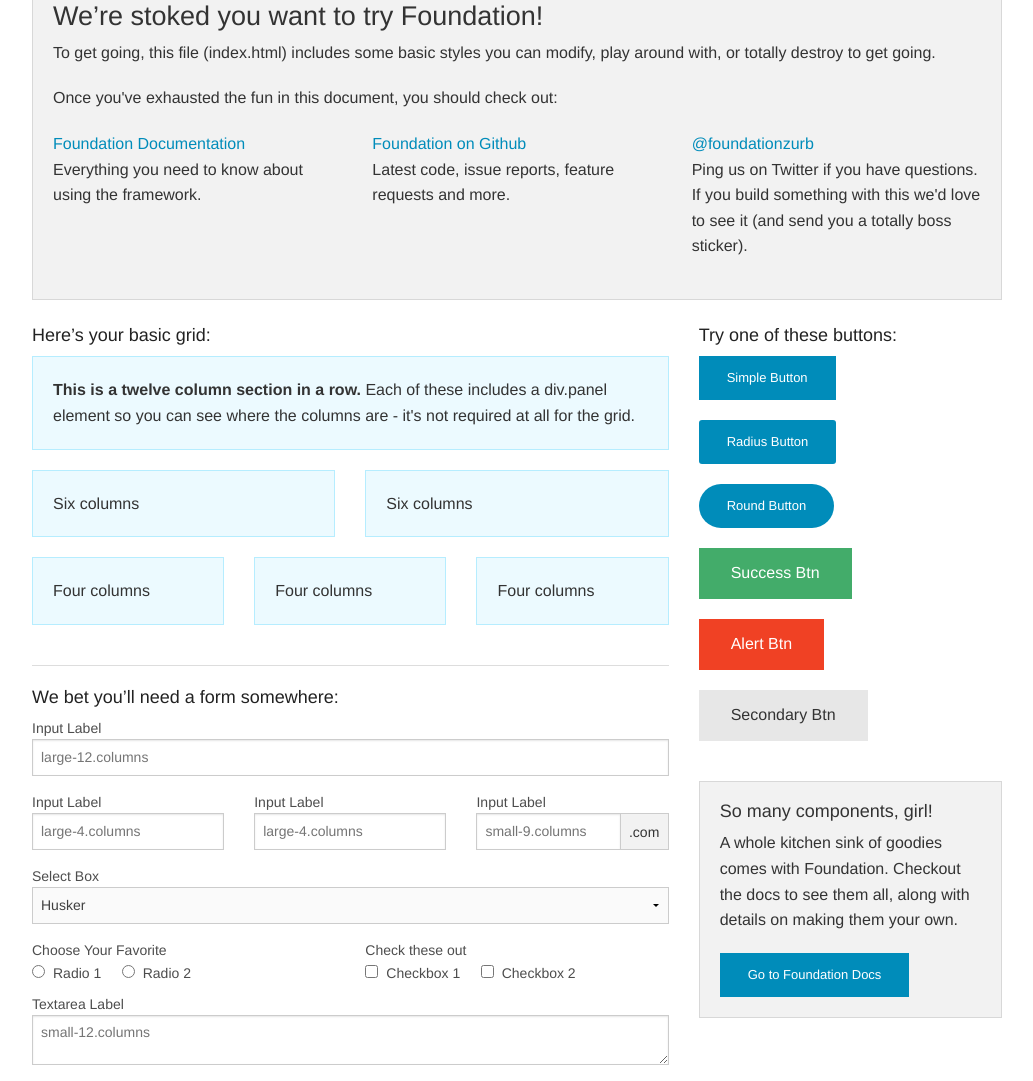
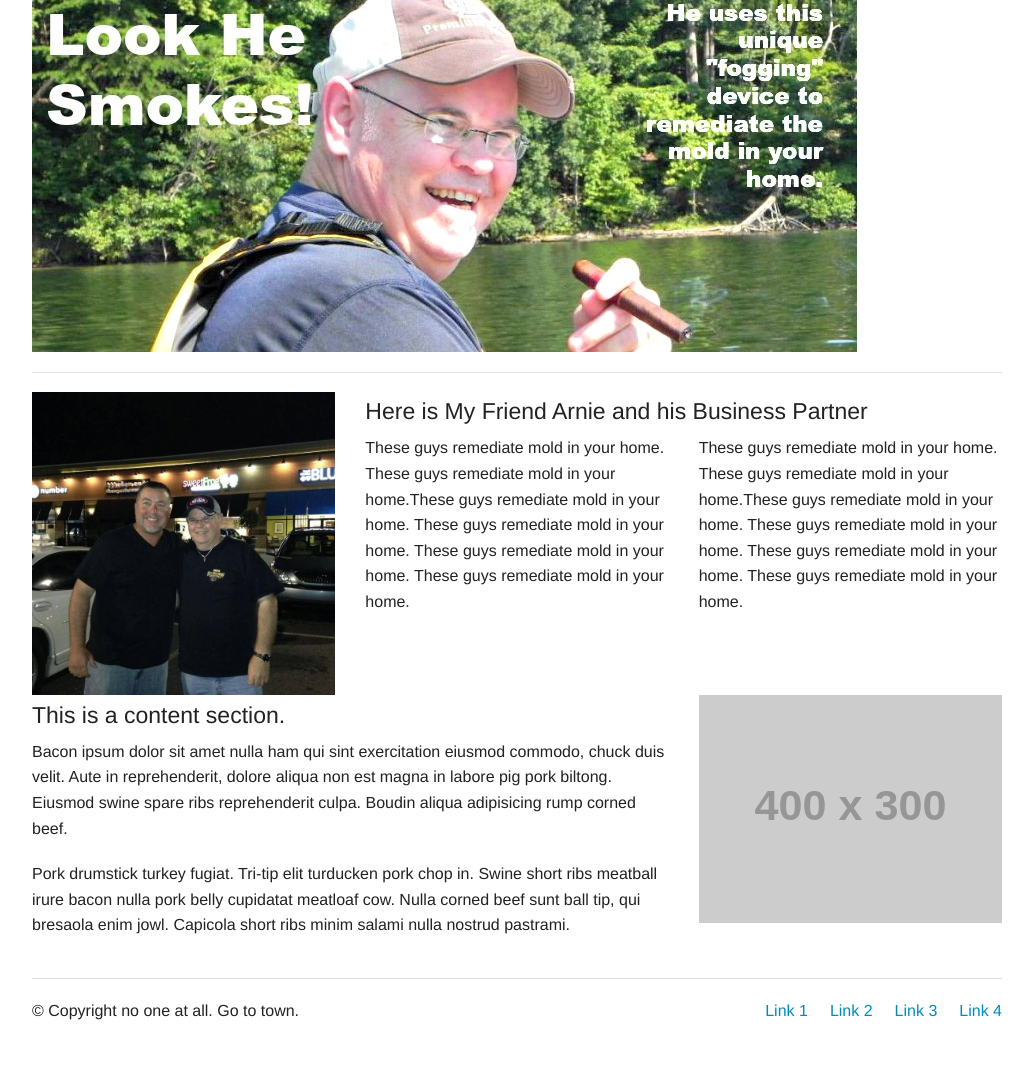
Before and after one commit to DarrenJansen/practice, a plain HTML site: page index.html in a window 1280 px wide. Shown: the part 91-1172 px from the top of the page, without its empty margins (123-1156 px from the left). After the commit the page ends 1135 px from the top, so only its background shows below. Drawn offline with Linux system fonts and the light colour scheme; placeholder pictures from the web are drawn by us.

Commit message:
Added pictures and a Foundation tmplate

```diff
--- a/index.html
+++ b/index.html
@@ -9,158 +9,89 @@
   </head>
   <body>
 
+
       <div class="row">
-      <div class="large-12 columns">
-        <h1>Welcome to Foundation</h1>
+        <div class="large-3 columns">
+          <h1><img src="img/DarrensSiteFactory.png"></h1>
+        </div>
+        <div class="large-9 columns">
+          <ul class="button-group right">
+            <li><a href="http://darrenjansen.github.io/caedmon" class="button">Caedmon's Superheroes</a></li>
+            <li><a href="http://DarrenTJansen.github.io/class" class="button">Darren's Class Site</a></li>
+            <li><a href="#" class="button">Link 3</a></li>
+            <li><a href="#" class="button">Link 4</a></li>
+          </ul>
         </div>
       </div>
 
+
+
+
+
+
       <div class="row">
         <div class="large-12 columns">
-      	<div class="panel">
-	        <h3>We&rsquo;re stoked you want to try Foundation! </h3>
-	        <p>To get going, this file (index.html) includes some basic styles you can modify, play around with, or totally destroy to get going.</p>
-	        <p>Once you've exhausted the fun in this document, you should check out:</p>
+          <img src="img/arnielitchfield-825x510.jpg">
+
+          <hr>
+        </div>
+      </div>
+
+
       <div class="row">
-	        	<div class="large-4 medium-4 columns">
-	    		<p><a href="http://foundation.zurb.com/docs">Foundation Documentation</a><br />Everything you need to know about using the framework.</p>
+        <div class="large-4 columns">
+          <img src="img/Guysmoldcontrol.jpg">
         </div>
-	        	<div class="large-4 medium-4 columns">
-	        		<p><a href="http://github.com/zurb/foundation">Foundation on Github</a><br />Latest code, issue reports, feature requests and more.</p>
+        <div class="large-8 columns">
+          <h4>Here is My Friend Arnie and his Business Partner</h4>
+          <div class="row">
+            <div class="large-6 columns">
+              <p>These guys remediate mold in your home. These guys remediate mold in your home.These guys remediate mold in your home. These guys remediate mold in your home. These guys remediate mold in your home. These guys remediate mold in your home.</p>
             </div>
-	        	<div class="large-4 medium-4 columns">
-	        		<p><a href="http://twitter.com/foundationzurb">@foundationzurb</a><br />Ping us on Twitter if you have questions. If you build something with this we'd love to see it (and send you a totally boss sticker).</p>
-	        	</div>
+            <div class="large-6 columns">
+              <p>These guys remediate mold in your home. These guys remediate mold in your home.These guys remediate mold in your home. These guys remediate mold in your home. These guys remediate mold in your home. These guys remediate mold in your home.</p>
             </div>
           </div>
         </div>
       </div>
 
-    <div class="row">
-      <div class="large-8 medium-8 columns">
-        <h5>Here&rsquo;s your basic grid:</h5>
-        <!-- Grid Example -->
+
+
 
       <div class="row">
+        <div class="large-8 columns">
+          <h4>This is a content section.</h4>
+
+          <p>Bacon ipsum dolor sit amet nulla ham qui sint exercitation eiusmod commodo, chuck duis velit. Aute in reprehenderit, dolore aliqua non est magna in labore pig pork biltong. Eiusmod swine spare ribs reprehenderit culpa. Boudin aliqua adipisicing rump corned beef.</p>
+
+          <p>Pork drumstick turkey fugiat. Tri-tip elit turducken pork chop in. Swine short ribs meatball irure bacon nulla pork belly cupidatat meatloaf cow. Nulla corned beef sunt ball tip, qui bresaola enim jowl. Capicola short ribs minim salami nulla nostrud pastrami.</p>
+
+        </div>
+        <div class="large-4 columns">
+          <img src="http://placehold.it/400x300&text=[img]">
+        </div>
+      </div>
+
+
+
+      <footer class="row">
         <div class="large-12 columns">
-            <div class="callout panel">
-              <p><strong>This is a twelve column section in a row.</strong> Each of these includes a div.panel element so you can see where the columns are - it's not required at all for the grid.</p>
+          <hr/>
+          <div class="row">
+            <div class="large-6 columns">
+              <p>© Copyright no one at all. Go to town.</p>
+            </div>
+            <div class="large-6 columns">
+              <ul class="inline-list right">
+                <li><a href="#">Link 1</a></li>
+                <li><a href="#">Link 2</a></li>
+                <li><a href="#">Link 3</a></li>
+                <li><a href="#">Link 4</a></li>
+              </ul>
             </div>
           </div>
         </div>
-        <div class="row">
-          <div class="large-6 medium-6 columns">
-            <div class="callout panel">
-              <p>Six columns</p>
-            </div>
-          </div>
-          <div class="large-6 medium-6 columns">
-            <div class="callout panel">
-              <p>Six columns</p>
-            </div>
-          </div>
-        </div>
-        <div class="row">
-          <div class="large-4 medium-4 small-4 columns">
-            <div class="callout panel">
-              <p>Four columns</p>
-            </div>
-          </div>
-          <div class="large-4 medium-4 small-4 columns">
-            <div class="callout panel">
-              <p>Four columns</p>
-            </div>
-          </div>
-          <div class="large-4 medium-4 small-4 columns">
-            <div class="callout panel">
-              <p>Four columns</p>
-            </div>
-          </div>
-        </div>
+      </footer>
 
-        <hr />
-
-        <h5>We bet you&rsquo;ll need a form somewhere:</h5>
-        <form>
-				  <div class="row">
-				    <div class="large-12 columns">
-				      <label>Input Label</label>
-				      <input type="text" placeholder="large-12.columns" />
-				    </div>
-				  </div>
-				  <div class="row">
-				    <div class="large-4 medium-4 columns">
-				      <label>Input Label</label>
-				      <input type="text" placeholder="large-4.columns" />
-				    </div>
-				    <div class="large-4 medium-4 columns">
-				      <label>Input Label</label>
-				      <input type="text" placeholder="large-4.columns" />
-				    </div>
-				    <div class="large-4 medium-4 columns">
-				      <div class="row collapse">
-				        <label>Input Label</label>
-				        <div class="small-9 columns">
-				          <input type="text" placeholder="small-9.columns" />
-				        </div>
-				        <div class="small-3 columns">
-				          <span class="postfix">.com</span>
-				        </div>
-				      </div>
-				    </div>
-				  </div>
-				  <div class="row">
-				    <div class="large-12 columns">
-				      <label>Select Box</label>
-				      <select>
-				        <option value="husker">Husker</option>
-				        <option value="starbuck">Starbuck</option>
-				        <option value="hotdog">Hot Dog</option>
-				        <option value="apollo">Apollo</option>
-				      </select>
-				    </div>
-				  </div>
-				  <div class="row">
-				    <div class="large-6 medium-6 columns">
-				      <label>Choose Your Favorite</label>
-				      <input type="radio" name="pokemon" value="Red" id="pokemonRed"><label for="pokemonRed">Radio 1</label>
-				      <input type="radio" name="pokemon" value="Blue" id="pokemonBlue"><label for="pokemonBlue">Radio 2</label>
-				    </div>
-				    <div class="large-6 medium-6 columns">
-				      <label>Check these out</label>
-				      <input id="checkbox1" type="checkbox"><label for="checkbox1">Checkbox 1</label>
-				      <input id="checkbox2" type="checkbox"><label for="checkbox2">Checkbox 2</label>
-				    </div>
-				  </div>
-				  <div class="row">
-				    <div class="large-12 columns">
-				      <label>Textarea Label</label>
-				      <textarea placeholder="small-12.columns"></textarea>
-				    </div>
-				  </div>
-				</form>
-      </div>
-
-      <div class="large-4 medium-4 columns">
-			  <h5>Try one of these buttons:</h5>
-			  <p><a href="#" class="small button">Simple Button</a><br/>
-        <a href="#" class="small radius button">Radius Button</a><br/>
-        <a href="#" class="small round button">Round Button</a><br/>
-        <a href="#" class="medium success button">Success Btn</a><br/>
-        <a href="#" class="medium alert button">Alert Btn</a><br/>
-        <a href="#" class="medium secondary button">Secondary Btn</a></p>
-				<div class="panel">
-        	<h5>So many components, girl!</h5>
-        	<p>A whole kitchen sink of goodies comes with Foundation. Checkout the docs to see them all, along with details on making them your own.</p>
-        	<a href="http://foundation.zurb.com/docs/" class="small button">Go to Foundation Docs</a>
-        </div>
-      </div>
-    </div>
-
-    <script src="js/vendor/jquery.js"></script>
-    <script src="js/foundation.min.js"></script>
-    <script>
-      $(document).foundation();
-    </script>
   </body>
 </html>
```
Also changed, not shown: img/DarrensSiteFactory.png (added), img/Guysmoldcontrol.jpg (added), img/arnielitchfield-825x510.jpg (added). Lines whose indentation alone changed are shown as unchanged.
